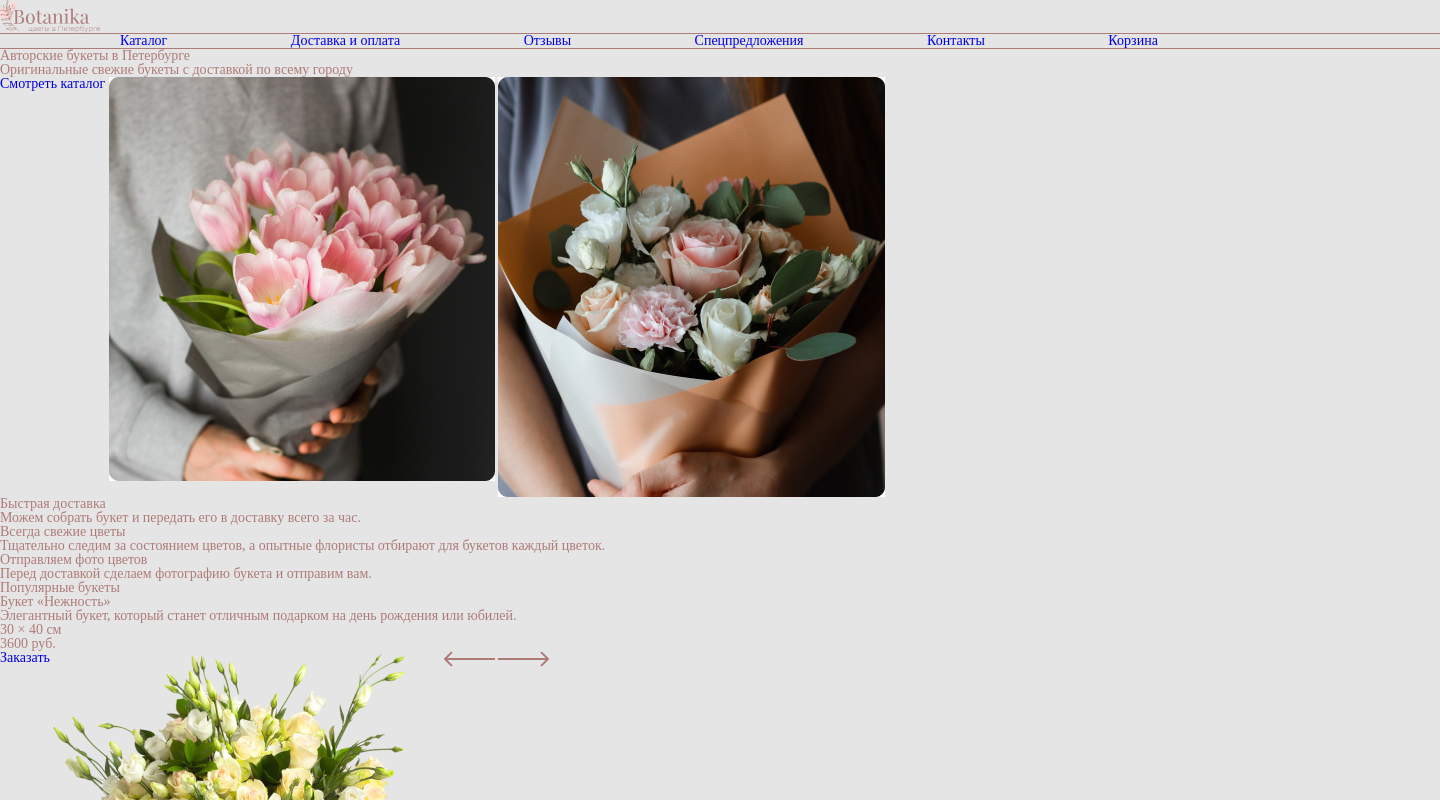
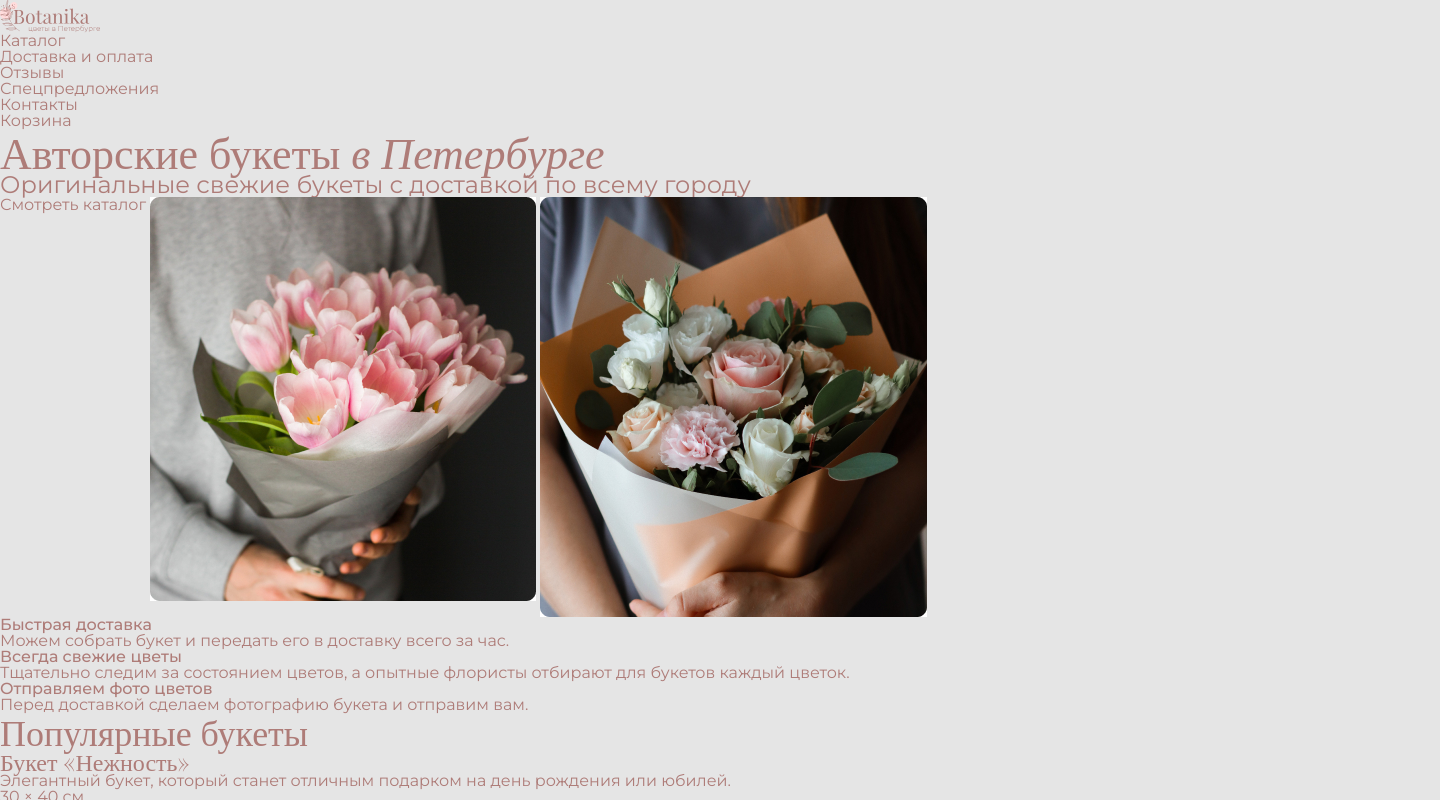
Before and after one commit to alexeynikitin6723/web_project, a plain HTML site: page index.html in a window 1280 px wide. Shown: the top 800 px of the page, 1440 px wide, since content can reach past the window. Drawn offline with nearby package versions, Linux system fonts and the light colour scheme; a web font is replaced by a local one.

Commit message:
web_project
css fonts

```diff
--- a/css/style.css
+++ b/css/style.css
@@ -1,57 +1,93 @@
-*{
-	padding: 0;
-	margin: 0;
-	border: 0;
-}
-*,*:before, *:after{
-	-moz-box-sizing: border-box;
-	-webkit-box-sizing: border-box;
-	box-sizing: border-box;
-}
-:focus, :active{outline: none;}
-a:focus, a:active{outline: none;}
-
+@import url('https://fonts.googleapis.com/css2?family=Montserrat:wght@400;500;700&display=swap');
+@import url('https://fonts.googleapis.com/css2?family=Montserrat:wght@400;500;700&family=Playfair+Display:ital,wght@0,400;0,700;1,400&display=swap');
+/*Обнуление*/
+*{padding: 0;margin: 0;border: 0;}
+*,*:before,*:after{-moz-box-sizing: border-box;-webkit-box-sizing: border-box;box-sizing: border-box;}
+:focus,:active{outline: none;}
+a:focus,a:active{outline: none;}
 nav,footer,header,aside{display: block;}
-
-html,body{
-	height: 100%;
-	width: 100%;
-	font-size: 100%;
-	line-height: 1;
-	font-size: 14px;
-	-ms-text-size-adjust: 100%;
-	-moz-text-size-adjust: 100%;
-	-webkit-text-size-adjust: 100%;
-}
-input,button, textarea{font-family: inherit;}
-
+html,body{height:100%;width:100%;font-size:100%;line-height:1;font-size:14px;-ms-text-size-adjust:100%;-moz-text-size-adjust:100%;-webkit-text-size-adjust:100%;}
+input,button,textarea{font-family:inherit;}
 input::-ms-clear{display: none;}
 button{cursor: pointer;}
-button::-moz-focus-inner {padding: 0; border: 0;}
-a, a:visited{text-decoration: none;}
+button::-moz-focus-inner{padding:0;border:0;}
+a,a:visited{text-decoration: none;}
 a:hover{text-decoration: none;}
 ul li{list-style: none;}
 img{vertical-align: top;}
-
-h1,h2,h3,h4,h5,h6{font-size: inherit; font-weight: 400;}
-/*-----------*/
+h1,h2,h3,h4,h5,h6{font-size:inherit;font-weight: inherit;}
+/*--------------------*/
 
 body{
-	background-color: #E5E5E5;
+	font-family: 'Montserrat', sans-serif;
+	color: #AE7C78;
+	font-size: 16px;
+	background: #E5E5E5;
+}
+h1,h2,h3{
+	font-family: 'Playfair Display', serif;
+}
+a{
 	color: #AE7C78;
 }
-.page-header{
-
+dt{
+	font-weight: 500;
 }
-.main-menu{
-	width: 1440px;
-	border-top: 1px solid #AE7C78;
-	border-bottom: 1px solid #AE7C78;
+.about-shop__title{
+	font-size: 44px;
 }
-.main-menu ul{
+.about-shop__italic{
+	font-style: italic;
 }
-.main-menu li{
-	display: inline-block;
-	margin-left: 120px;
-	background-position: center;
+.about-shop__subtitle{
+	font-size: 24px;
 }
+.popular__title{
+	font-size: 36px;
+	font-weight: 500;
+}
+.popular__subtitle{
+	font-weight: 500;
+	font-size: 24px;
+}
+.popular__price{
+	font-weight: 500;
+	font-size: 24px;
+}
+.catalog-section h2{
+	font-weight: 700;
+	font-size: 36px;
+}
+.discount h2{
+	font-size: 44px;
+}
+.discount p{
+	font-size: 24px;
+}
+.steps h2{
+	font-size: 36px;
+	font-weight: 700;
+	text-align: center;
+}
+.steps h3{
+	font-weight: 500;
+}
+.news h2{
+	font-size: 36px;
+	font-weight: 700;
+}
+.news p{
+	font-size: 24px;
+}
+.feedback h2{
+	font-size: 36px;
+	font-weight: 700;
+	text-align: center;
+}
+.contacts h2{
+	font-size: 36px;
+	font-weight: 700;
+}
+.contacts dd{
+	font-weight: 500;
+}
--- a/index.html
+++ b/index.html
@@ -23,8 +23,8 @@
 		</header>
 		<main>
 			<section class="about-shop">
-				<h1>Авторские букеты <span>в Петербурге</span></h1>
-				<p>Оригинальные свежие букеты с доставкой по всему городу</p>
+				<h1 class="about-shop__title">Авторские букеты <span class="about-shop__italic">в Петербурге</span></h1>
+				<p class="about-shop__subtitle">Оригинальные свежие букеты с доставкой по всему городу</p>
 				<a href="#"><span>Смотреть каталог</span></a>
 				<img src="img/roseflower1.jpg" alt="Букет из роз" width="386" height="404">
 				<img src="img/roseflower2.jpg" alt="Букет из роз №2" width="387" height="420">
@@ -44,11 +44,11 @@
 				</dl>
 			</section>
 			<section class="popular">
-				<h2>Популярные букеты</h2>
-				<h3>Букет «Нежность»</h3>
+				<h2 class="popular__title">Популярные букеты</h2>
+				<h3 class="popular__subtitle">Букет «Нежность»</h3>
 				<p>Элегантный букет, который станет отличным подарком на день рождения или юбилей.</p>
 				<p>30 × 40 см</p>
-				<p>3600 руб.</p>
+				<p class="popular__price">3600 руб.</p>
 				<a href="#"><span>Заказать</span></a>
 				<img src="img/roseflowerpopular.png" alt="Букет из белых роз" width="387" height="438">
 				<a href="#"><img src="img/icons/arrow2.svg" alt="назад"></a>
@@ -117,7 +117,7 @@
 				</blockquote>
 			</section>
 			<section class="contacts">
-				<img src="img/map.jpg" alt="местоположение магазина на карте" width="1440" height="644">
+				<img src="img/map.jpg" alt="местоположение магазина на карте" width="1300" height="644">
 				<h2>Мы ждем вас</h2>
 				<dl>
 					<div>
```
